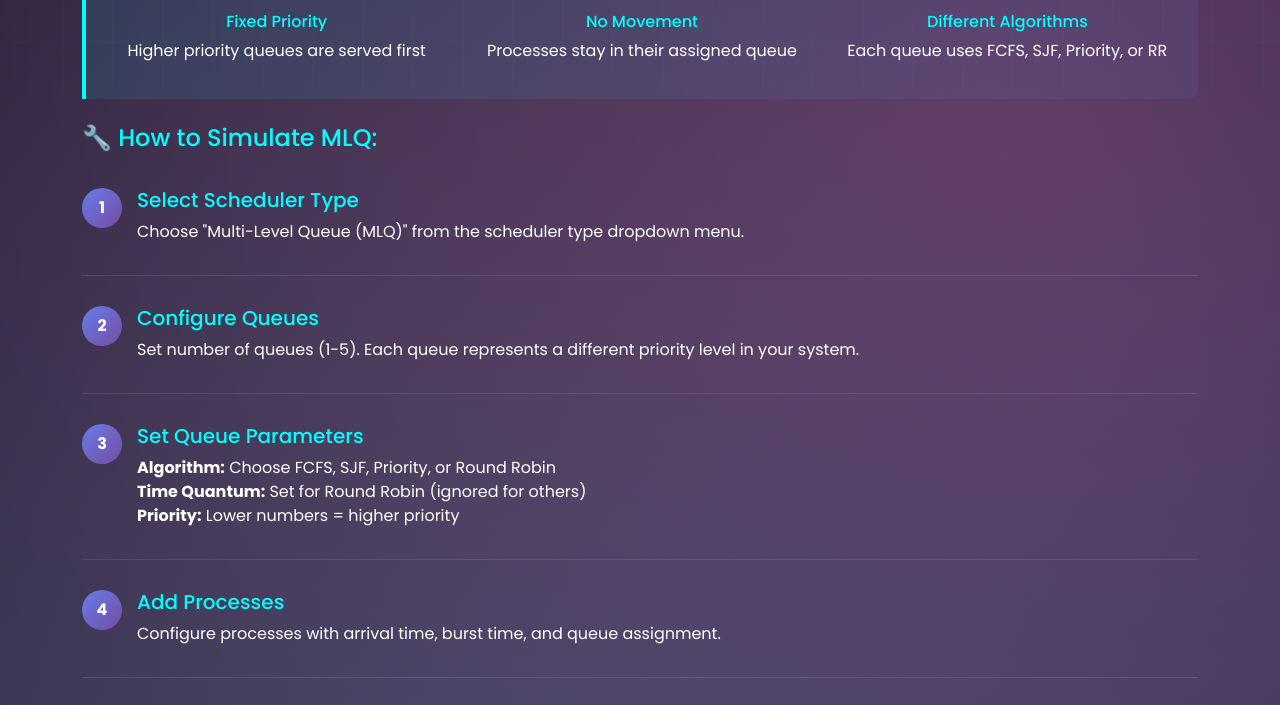
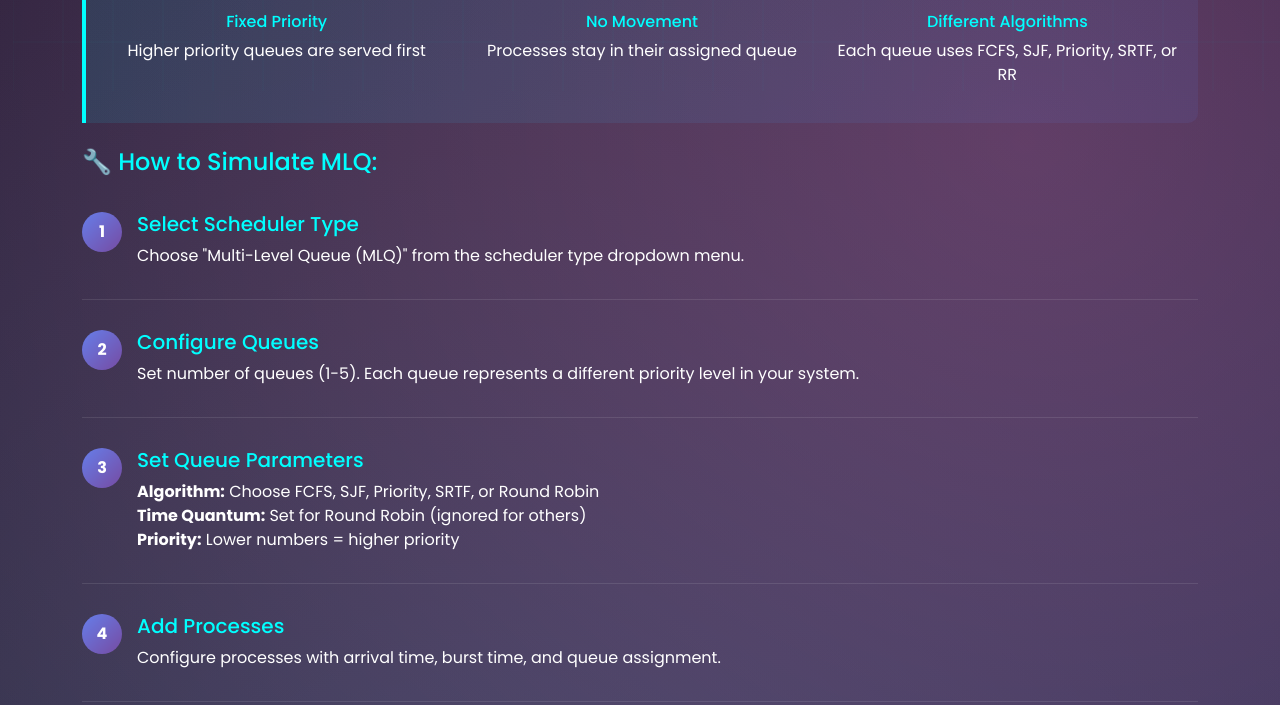
Before and after one commit to jeremyreyes33/mlqmlfq_process_schedulerv2, a plain HTML site: page web_mlq/help.html in a window 1280 px wide. Shown: the part 721-1426 px from the top of the page. Drawn offline with nearby package versions, Linux system fonts and the light colour scheme.

Commit message:
Added, SRTF to help

```diff
--- a/web_mlq/help.html
+++ b/web_mlq/help.html
@@ -143,7 +143,7 @@
                         <div class="col-md-4 text-center">
                             <span class="feature-icon">⚙️</span>
                             <h6 style="color: #00ffff;">Different Algorithms</h6>
-                            <p>Each queue uses FCFS, SJF, Priority, or RR</p>
+                            <p>Each queue uses FCFS, SJF, Priority, SRTF, or RR</p>
                         </div>
                     </div>
                 </div>
@@ -166,7 +166,7 @@
                     <div class="step-number">3</div>
                     <div class="step-content">
                         <h5>Set Queue Parameters</h5>
-                        <p><strong>Algorithm:</strong> Choose FCFS, SJF, Priority, or Round Robin<br>
+                        <p><strong>Algorithm:</strong> Choose FCFS, SJF, Priority, SRTF, or Round Robin<br>
                         <strong>Time Quantum:</strong> Set for Round Robin (ignored for others)<br>
                         <strong>Priority:</strong> Lower numbers = higher priority</p>
                     </div>
```
